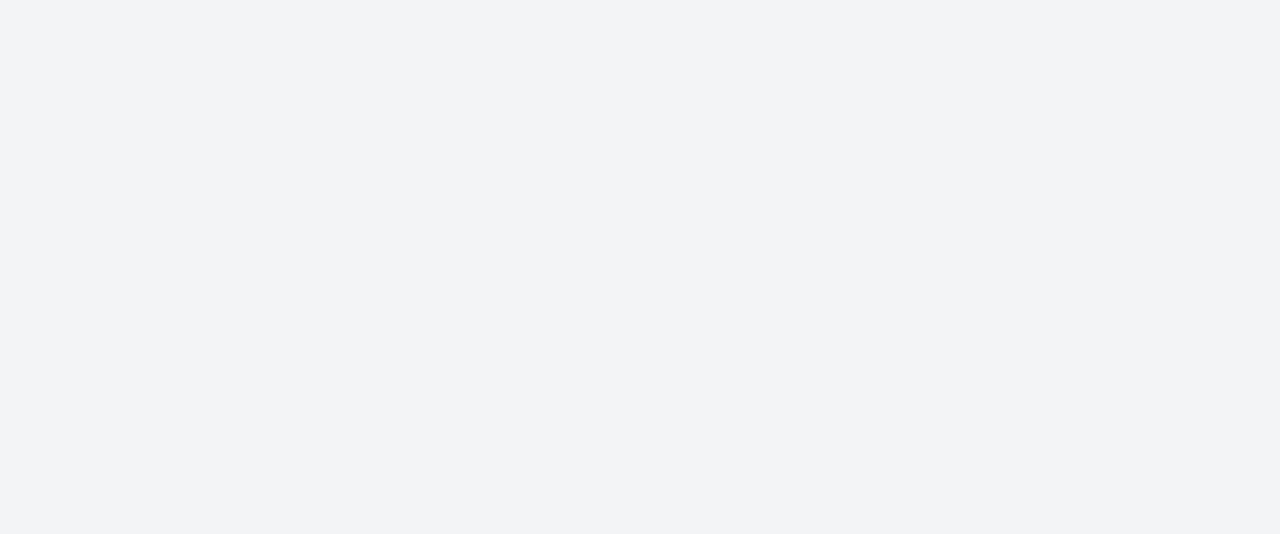
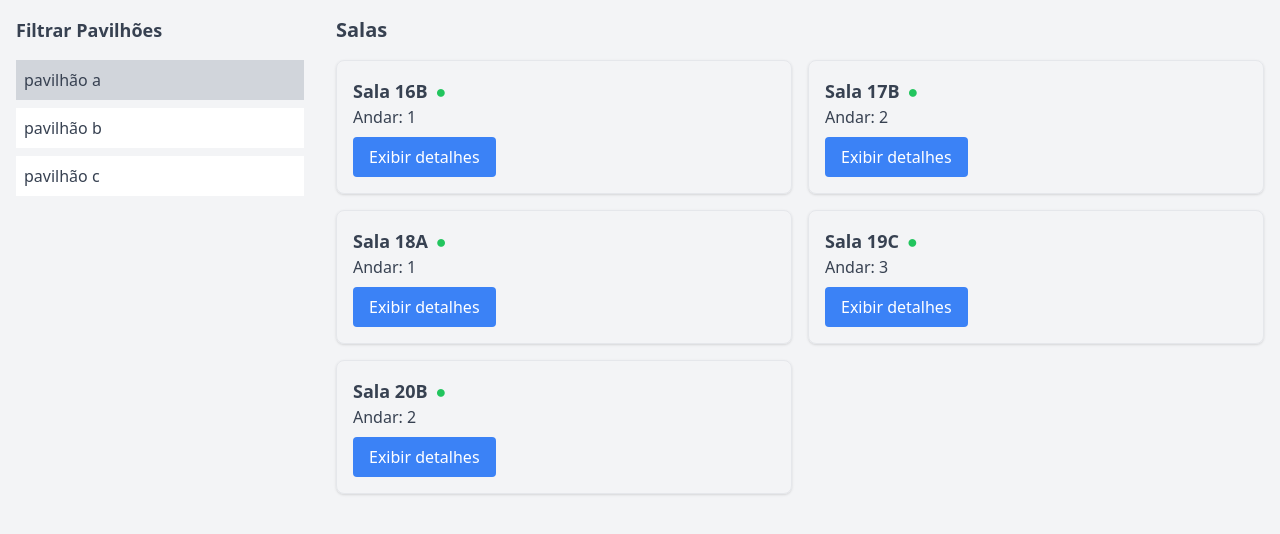
Before and after one commit to Samlxrd/front-smartcampusair, a React (Vite) app: page /dashboard in a window 1280 px wide. Before the commit this address had no page. Shown: the top 534 px of the page. Built offline with nearby package versions, Linux system fonts and the light colour scheme.

Commit message:
página do dashboard + componentes

```diff
--- a/src/app.tsx
+++ b/src/app.tsx
@@ -1,13 +1,16 @@
 import { BrowserRouter as Router, Route, Routes } from "react-router-dom";
-import { RegisterForm } from "./components/register-form";
 import { LoginPage } from "./pages/LoginPage";
+import { DashboardPage } from "./pages/DashboardPage";
+import { RegisterPage } from "./pages/RegisterPage";
 
 export function App() {
   return (
     <Router>
       <Routes>
         <Route path="/" element={<LoginPage />} />
-        <Route path="/register" element={<RegisterForm />} />
+        <Route path="/register" element={<RegisterPage />} />
+        <Route path="/dashboard" element={<DashboardPage />} />
+
       </Routes>
     </Router>
 
--- /dev/null
+++ b/src/components/filter-menu.tsx
@@ -0,0 +1,25 @@
+interface FilterMenuProps {
+  pavilhoes: string[];
+  selectedPavilhao: string;
+  onPavilhaoChange: (pavilhao: string) => void;
+}
+
+export function FilterMenu({ pavilhoes, selectedPavilhao, onPavilhaoChange }: FilterMenuProps) {
+  return (
+    <div className="w-1/4 bg-gray-100 h-full p-4 overflow-y-auto">
+      <h2 className="text-lg font-bold mb-4">Filtrar Pavilhões</h2>
+      <ul>
+        {pavilhoes.map((pavilhao) => (
+          <li key={pavilhao}>
+            <button
+              className={`w-full text-left p-2 mb-2 ${selectedPavilhao === pavilhao ? 'bg-gray-300' : 'bg-white'}`}
+              onClick={() => onPavilhaoChange(pavilhao)}
+            >
+              {pavilhao}
+            </button>
+          </li>
+        ))}
+      </ul>
+    </div>
+  );
+}
--- /dev/null
+++ b/src/components/sala-list.tsx
@@ -0,0 +1,33 @@
+import { StatusDot } from "./ui/status-dot";
+
+interface Sala {
+  id: number;
+  nome: string;
+  andar: number;
+}
+
+interface SalaListProps {
+  salas: Sala[];
+}
+
+export function SalaList({ salas }: SalaListProps) {
+  return (
+    <div className="w-3/4 p-4">
+      <h2 className="text-xl font-bold mb-4">Salas</h2>
+      <div className="grid grid-cols-1 md:grid-cols-2 gap-4">
+        {salas.map((sala) => (
+          <div key={sala.id} className="p-4 border rounded-lg shadow">
+            <div className="flex flex-row">
+              <h3 className="text-lg font-semibold">Sala {sala.nome}</h3>
+              <StatusDot color="green" />
+            </div>
+            <p>Andar: {sala.andar}</p>
+            <button className="mt-2 px-4 py-2 bg-blue-500 text-white rounded hover:bg-blue-600">
+              Exibir detalhes
+            </button>
+          </div>
+        ))}
+      </div>
+    </div>
+  );
+}
--- /dev/null
+++ b/src/components/ui/status-dot.tsx
@@ -0,0 +1,11 @@
+interface StatusDotProps {
+    color: 'green' | 'red';
+  }
+
+  export function StatusDot({ color }: StatusDotProps) {
+    const colorClass = color === 'green' ? 'text-green-500' : 'text-red-500';
+
+    return (
+      <span className={`text-lg ${colorClass} mx-2`}>●</span>
+    );
+  }
--- /dev/null
+++ b/src/pages/DashboardPage.tsx
@@ -0,0 +1,47 @@
+import { useState } from 'react';
+import { FilterMenu } from '../components/filter-menu';
+import { SalaList } from '../components/sala-list';
+
+const mockData: Record<string, { id: number; nome: string; andar: number }[]> = {
+  "pavilhão a": [
+    { id: 1, nome: "16B", andar: 1 },
+    { id: 2, nome: "17B", andar: 2 },
+    { id: 3, nome: "18A", andar: 1 },
+    { id: 4, nome: "19C", andar: 3 },
+    { id: 5, nome: "20B", andar: 2 }
+  ],
+  "pavilhão b": [
+    { id: 6, nome: "21A", andar: 1 },
+    { id: 7, nome: "22B", andar: 2 },
+    { id: 8, nome: "23C", andar: 3 },
+    { id: 9, nome: "24A", andar: 1 },
+    { id: 10, nome: "25B", andar: 2 }
+  ],
+  "pavilhão c": [
+    { id: 11, nome: "26A", andar: 1 },
+    { id: 12, nome: "27B", andar: 2 },
+    { id: 13, nome: "28C", andar: 3 },
+    { id: 14, nome: "29A", andar: 1 },
+    { id: 15, nome: "30B", andar: 2 }
+  ]
+};
+
+export function DashboardPage() {
+  const [selectedPavilhao, setSelectedPavilhao] = useState('pavilhão a');
+
+  const handlePavilhaoChange = (pavilhao: string) => {
+    setSelectedPavilhao(pavilhao);
+    console.log(selectedPavilhao);
+  };
+
+  return (
+    <div className="flex h-screen">
+      <FilterMenu
+        pavilhoes={Object.keys(mockData)}
+        selectedPavilhao={selectedPavilhao}
+        onPavilhaoChange={handlePavilhaoChange}
+      />
+      <SalaList salas={mockData[selectedPavilhao]} />
+    </div>
+  );
+}
```
